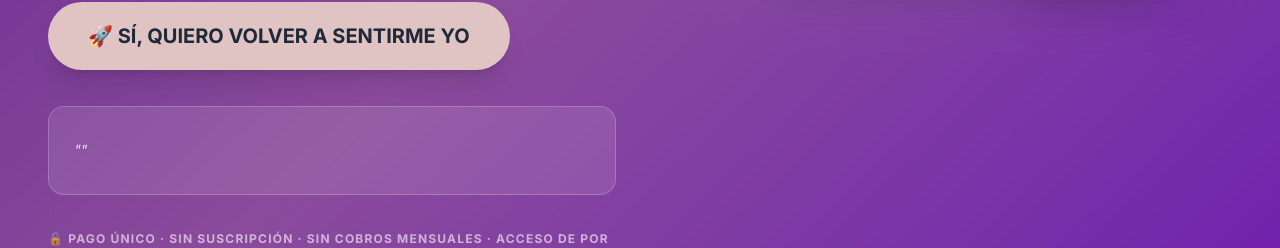
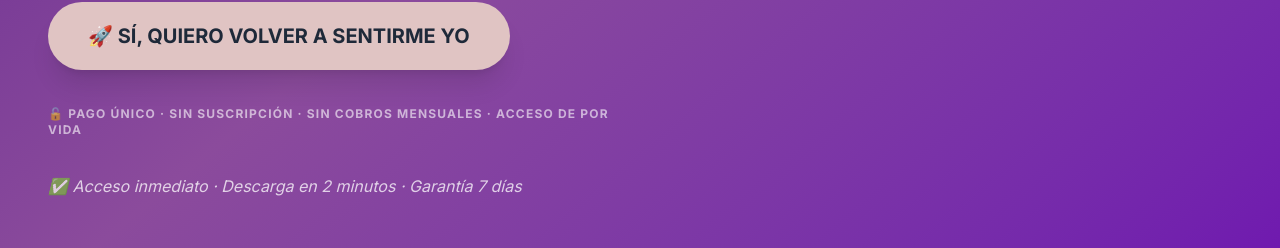
Before and after one commit to sandramon2412-png/tubiodescodificacion, a React (Vite) app: page / in a window 1280 px wide. Shown: the part 771-1019 px from the top of the page. Built offline with nearby package versions, Linux system fonts and the light colour scheme; a web font is replaced by a local one.

Commit message:
Update Landing.tsx

```diff
--- a/Landing.tsx
+++ b/Landing.tsx
@@ -188,11 +188,6 @@ const Landing: React.FC = () => {
               <button onClick={handlePurchase} className="bg-[#E0C4C3] hover:bg-[#D1B2B1] text-gray-800 px-10 py-5 rounded-full font-black text-xl shadow-xl transition transform hover:scale-105 active:scale-95">{CONTENT.hero.cta}</button>
             </div>
             {/* SIN SUSCRIPCIÓN — lugar 1 */}
-            <div className="bg-white/10 border border-white/20 rounded-2xl px-6 py-5 max-w-xl mx-auto lg:mx-0 text-left">
-  <p className="text-white/60 text-xs font-bold uppercase tracking-widest mb-3">{CONTENT.hero.storyBadge}</p>
-  <p className="text-white/90 text-sm leading-relaxed italic">"{CONTENT.hero.storyText}"</p>
-  <p className="text-white/60 text-xs font-bold mt-3">{CONTENT.hero.storyName}</p>
-</div>
             <p className="text-white/60 text-xs font-bold uppercase tracking-widest">🔓 Pago único · Sin suscripción · Sin cobros mensuales · Acceso de por vida</p>
             <p className="text-sm sm:text-base italic opacity-75">{CONTENT.hero.footer}</p>
           </div>
```
